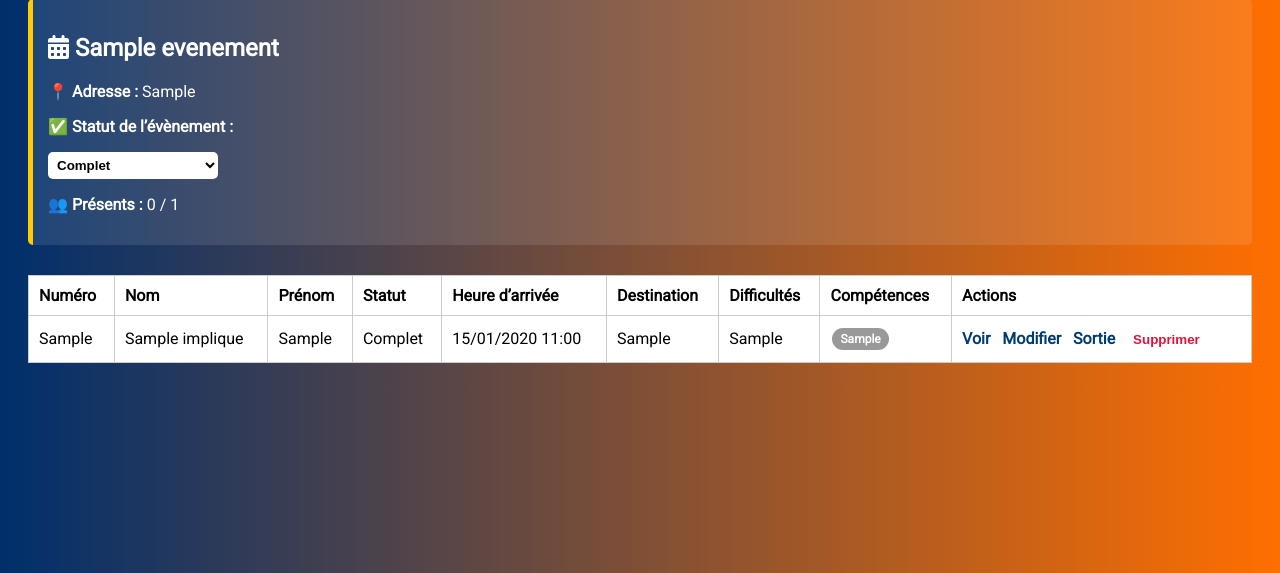
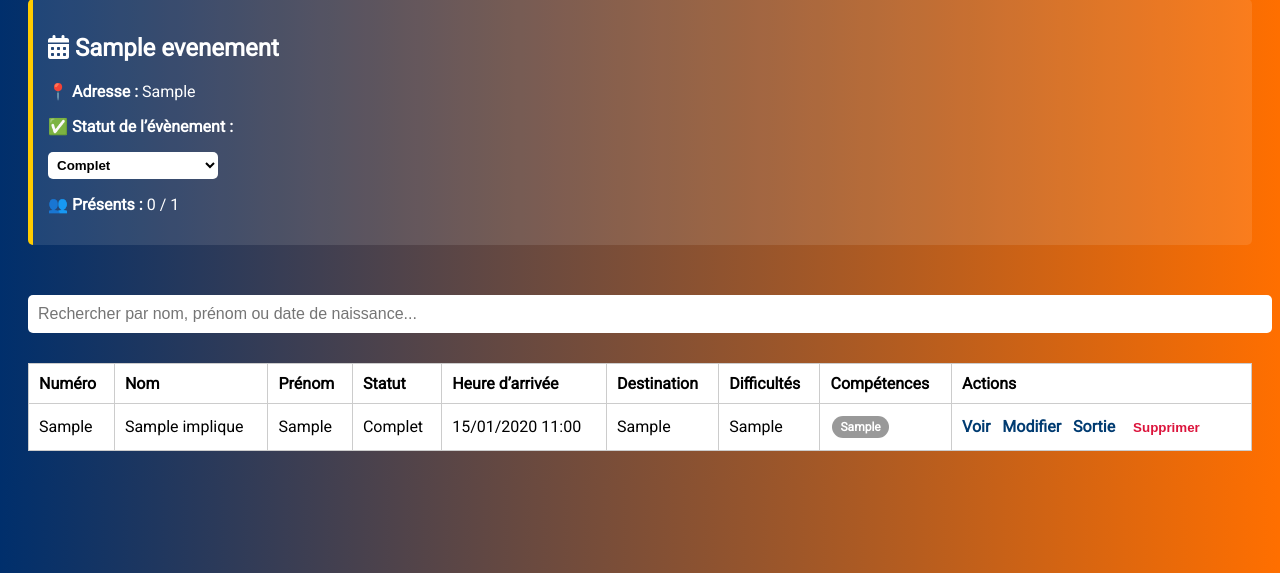
Before and after one commit to protec38/CAI, a Flask app: page /evenement/1/dashboard in a window 1280 px wide. Shown: the part 120-693 px from the top of the page. Run offline with Flask 3, Linux system fonts and the light colour scheme; the visitor is signed in with stand-in values (Sample User, id 1); tables that the repository leaves empty hold one stand-in row (values such as "Sample post").

Commit message:
Update dashboard.html

```diff
--- a/app/templates/dashboard.html
+++ b/app/templates/dashboard.html
@@ -102,6 +102,15 @@
             border-radius: 5px;
             border: none;
         }
+
+        #search-bar {
+            width: 100%;
+            padding: 10px;
+            margin-top: 20px;
+            font-size: 16px;
+            border-radius: 5px;
+            border: none;
+        }
     </style>
 </head>
 <body>
@@ -123,8 +132,6 @@
     </div>
   {% endif %}
 {% endwith %}
-
-
 
 {% if evenement %}
 <div class="event-info">
@@ -160,6 +167,9 @@
 </div>
 {% endif %}
 
+<!-- 🔍 Barre de recherche -->
+<input type="text" id="search-bar" placeholder="Rechercher par nom, prénom ou date de naissance...">
+
 <table>
     <thead>
         <tr>
@@ -187,6 +197,31 @@ function getStatutHtml(statut) {
     return statut;
 }
 
+function renderCompetenceBadges(raw) {
+    if (!raw) return "<em>Aucune</em>";
+
+    const colorMap = {
+        "Médecin": "#e74c3c",
+        "Infirmier": "#3498db",
+        "Sapeur-pompier": "#e67e22",
+        "SST": "#1abc9c",
+        "Psychologue": "#9b59b6",
+        "Bénévole": "#34495e",
+        "Artisan": "#f39c12",
+        "Interprète": "#2ecc71",
+        "Logisticien": "#16a085",
+        "Conducteur": "#d35400",
+        "Agent sécurité": "#2c3e50",
+        "Autre": "#7f8c8d"
+    };
+
+    return raw.split(',').map(c => {
+        const comp = c.trim();
+        const color = colorMap[comp] || "#999";
+        return `<span class="badge-competence" style="background:${color}">${comp}</span>`;
+    }).join(" ");
+}
+
 function refreshFiches() {
     fetch(`/evenement/{{ evenement.id }}/fiches_json`)
         .then(res => res.json())
@@ -205,7 +240,6 @@ function refreshFiches() {
                         <td>${fiche.destination}</td>
                         <td>${fiche.difficultes}</td>
                         <td>${renderCompetenceBadges(fiche.competences)}</td>
-
                         <td class="actions">
                             <a href="/fiche/${fiche.id}">Voir</a>
                             <a href="/fiche/edit/${fiche.id}">Modifier</a>
@@ -234,34 +268,26 @@ function refreshFiches() {
                 }
                 statutContainer.innerHTML = `<i class="fas fa-${icon}" style="color: ${color};"></i> ${data.statut_evenement}`;
             }
+
+            filterRows(); // applique filtre après chargement
         });
 }
 
-function renderCompetenceBadges(raw) {
-    if (!raw) return "<em>Aucune</em>";
+function filterRows() {
+    const searchTerm = document.getElementById("search-bar").value.toLowerCase();
+    const rows = document.querySelectorAll("#fiches-table-body tr");
 
-    const colorMap = {
-        "Médecin": "#e74c3c",
-        "Infirmier": "#3498db",
-        "Sapeur-pompier": "#e67e22",
-        "SST": "#1abc9c",
-        "Psychologue": "#9b59b6",
-        "Bénévole": "#34495e",
-        "Artisan": "#f39c12",
-        "Interprète": "#2ecc71",
-        "Logisticien": "#16a085",
-        "Conducteur": "#d35400",
-        "Agent sécurité": "#2c3e50",
-        "Autre": "#7f8c8d"
-    };
+    rows.forEach(row => {
+        const nom = row.children[1]?.textContent.toLowerCase() || "";
+        const prenom = row.children[2]?.textContent.toLowerCase() || "";
+        const date = row.children[4]?.textContent.toLowerCase() || "";
 
-    return raw.split(',').map(c => {
-        const comp = c.trim();
-        const color = colorMap[comp] || "#999";
-        return `<span class="badge-competence" style="background:${color}">${comp}</span>`;
-    }).join(" ");
+        const match = nom.includes(searchTerm) || prenom.includes(searchTerm) || date.includes(searchTerm);
+        row.style.display = match ? "" : "none";
+    });
 }
 
+document.getElementById("search-bar").addEventListener("input", filterRows);
 
 setInterval(refreshFiches, 3000);
 window.onload = refreshFiches;
```
